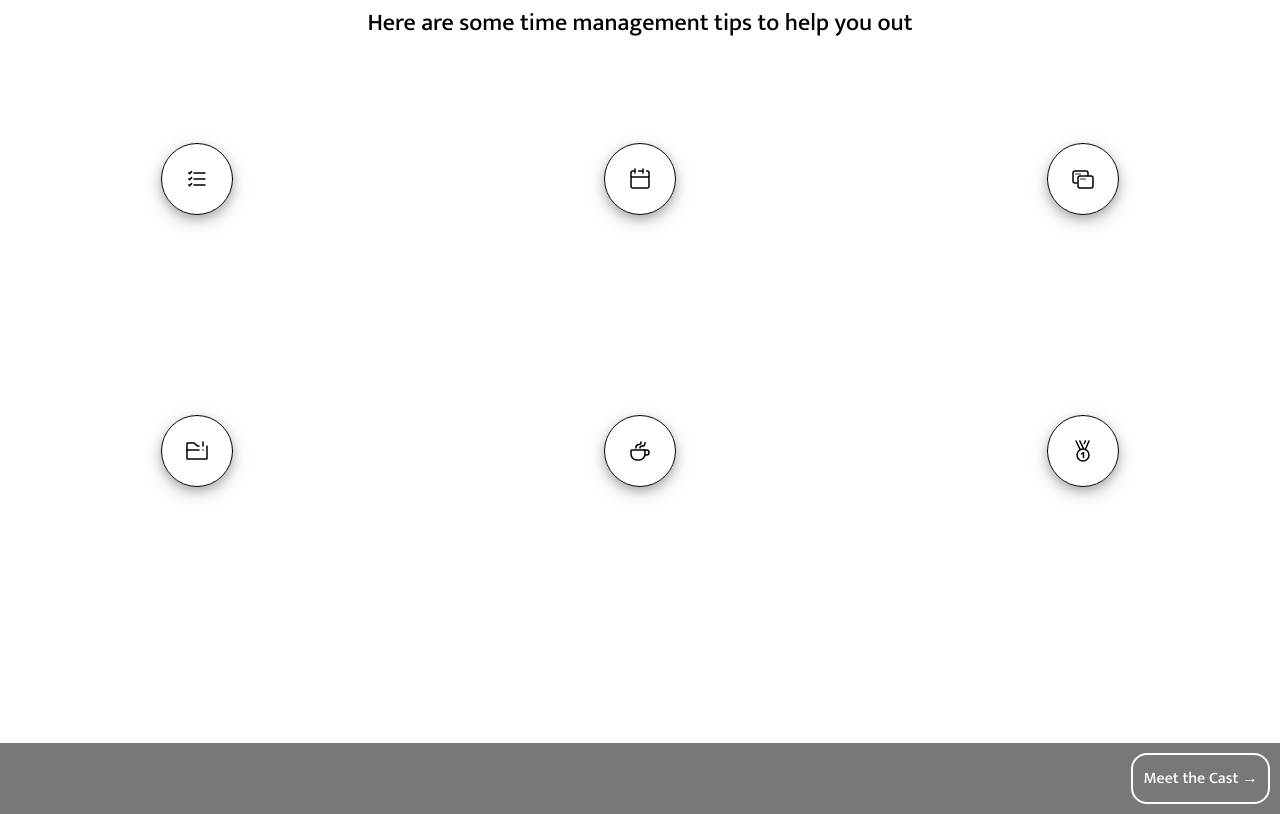
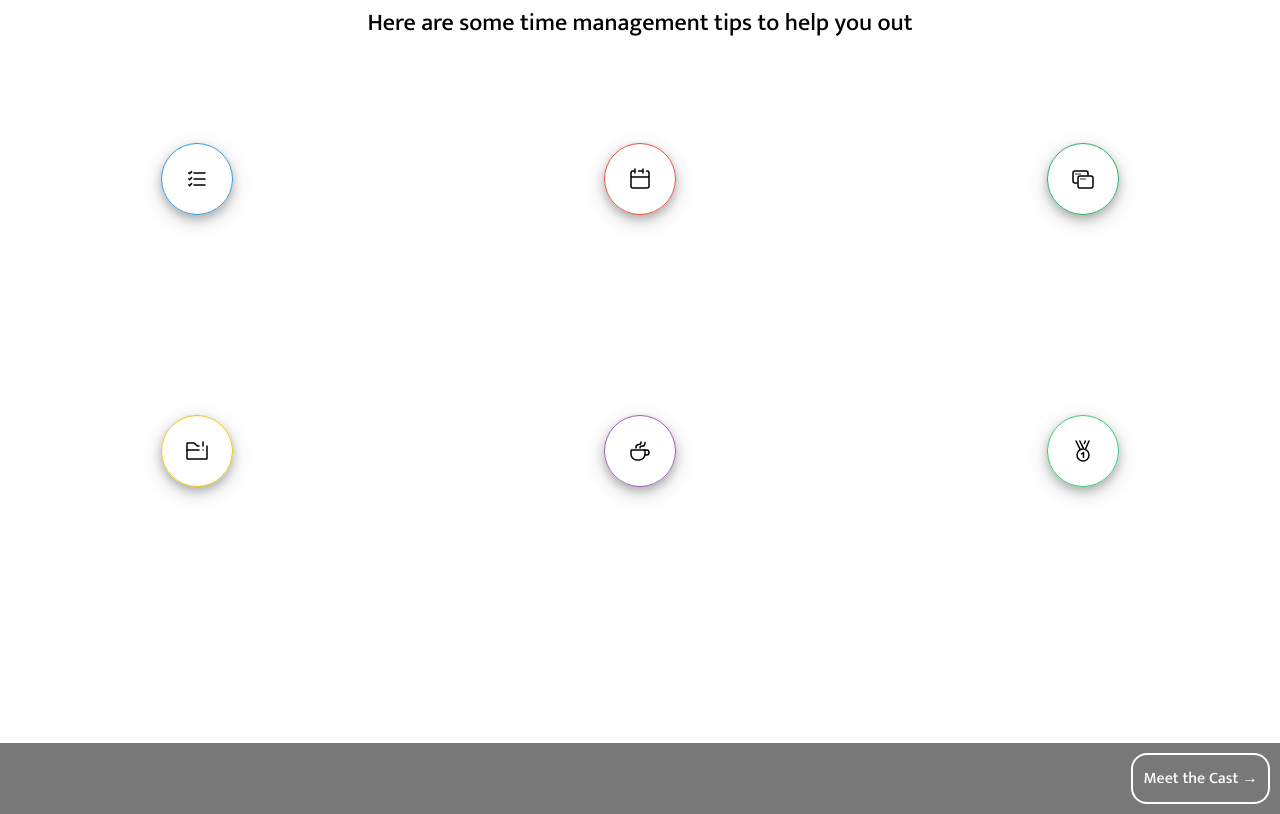
Before and after one commit to kash-jay/30MFF, a plain HTML site: page index.html in a window 1280 px wide. Shown: the part 1255-2069 px from the top of the page. Drawn offline with Linux system fonts and the light colour scheme.

Commit message:
Add button colors

```diff
--- a/style.css
+++ b/style.css
@@ -251,7 +251,6 @@ iframe {
 }
 
 .cast-name {
-    /* border: 1px solid black; */
     width: 50%;
     height: 100px;
     display: flex;
@@ -262,12 +261,10 @@ iframe {
 }
 
 .cast-desc {
-    border: 1px solid black;
     width: calc(50% + 130px);
     height: 100px;
     display: flex;
     justify-content: center;
-    align-items: center;
     margin-bottom: 10%;
     text-align: center;
     font-family: 'Mukta', sans-serif;
@@ -278,7 +275,30 @@ iframe {
     background-position: center;
     background-repeat: no-repeat;
     background-size: cover;
+}
 
+.tip-button:first-child {
+    border-color: #3498db;
+}
+
+.tip-button:nth-child(2) {
+    border-color: #e74c3c;
+}
+
+.tip-button:nth-child(3) {
+    border-color: #27ae60;
+}
+
+.tip-button:nth-child(4) {
+    border-color: #f1c40f;
+}
+
+.tip-button:nth-child(5) {
+    border-color: #9b59b6;
+}
+
+.tip-button:nth-child(6) {
+    border-color: #2ecc71;
 }
 
 @keyframes title {
@@ -351,7 +371,6 @@ iframe {
     }
 
     .cast-desc {
-        border: 1px solid black;
         width: calc(50% + 230px);
     }
 
```
